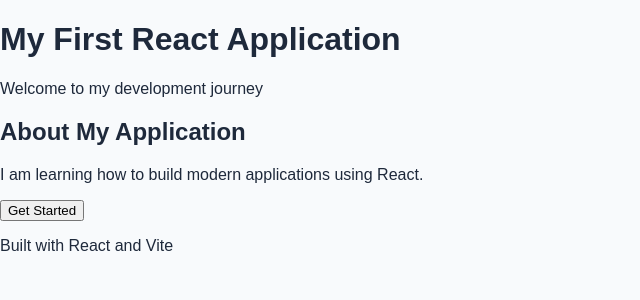
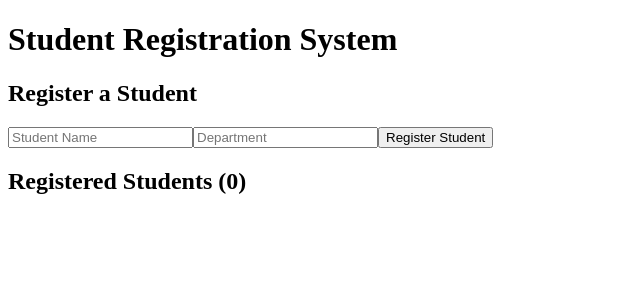
Before and after one commit to NIZAMADDEEN/vibe-coding-training, a React (Vite) app in the folder week-02-react/: page / in a window 1280 px wide. Shown: the top 300 px of the page, without its empty margins (0-640 px from the left). Built offline with nearby package versions, Linux system fonts and the light colour scheme.

Commit message:
Create your student registration application

```diff
--- a/week-02-react/src/App.jsx
+++ b/week-02-react/src/App.jsx
@@ -1,26 +1,73 @@
+
+import { useState } from 'react'
 
 function App() {
+
+  const [name, setName] = useState('')
+  const [department, setDepartment] = useState('')
+  const [students, setStudents] = useState([])
+
+  function handleSubmit(event) {
+    event.preventDefault()
+
+    if (!name.trim() || !department.trim()) {
+      return
+    }
+
+    const newStudent = {
+      id: Date.now(),
+      name: name,
+      department: department
+    }
+
+    setStudents([...students, newStudent])
+
+    setName('')
+    setDepartment('')
+  }
+
+  function removeStudent(id) {
+    setStudents(students.filter(student => student.id !== id))
+  }
+
   return (
-    <div className="app">
+    <div>
+      <h1>Student Registration System</h1>
 
-      <header className="header">
-        <h1>My First React Application</h1>
-        <p>Welcome to my development journey</p>
-      </header>
+      <h2>Register a Student</h2>
 
-      <main className="content">
-        <h2>About My Application</h2>
-        <p>
-          I am learning how to build modern
-          applications using React.
-        </p>
+      <form onSubmit={handleSubmit}>
 
-        <button>Get Started</button>
-      </main>
+        <input
+          type="text"
+          placeholder="Student Name"
+          value={name}
+          onChange={(event) => setName(event.target.value)}
+        />
 
-      <footer className="footer">
-        <p>Built with React and Vite</p>
-      </footer>
+        <input
+          type="text"
+          placeholder="Department"
+          value={department}
+          onChange={(event) => setDepartment(event.target.value)}
+        />
+
+        <button type="submit">Register Student</button>
+
+      </form>
+
+      <h2>Registered Students ({students.length})</h2>
+
+      {students.map(student => (
+        <div key={student.id}>
+          <h3>{student.name}</h3>
+          <p>{student.department}</p>
+
+          <button onClick={() => removeStudent(student.id)}>
+            Remove
+          </button>
+        </div>
+      ))}
 
     </div>
   )
--- a/week-02-react/src/index.css
+++ b/week-02-react/src/index.css
@@ -1,11 +1,76 @@
 
-* {
-  box-sizing: border-box;
+import { useState } from 'react'
+
+function App() {
+
+  const [name, setName] = useState('')
+  const [department, setDepartment] = useState('')
+  const [students, setStudents] = useState([])
+
+  function handleSubmit(event) {
+    event.preventDefault()
+
+    if (!name.trim() || !department.trim()) {
+      return
+    }
+
+    const newStudent = {
+      id: Date.now(),
+      name: name,
+      department: department
+    }
+
+    setStudents([...students, newStudent])
+
+    setName('')
+    setDepartment('')
+  }
+
+  function removeStudent(id) {
+    setStudents(students.filter(student => student.id !== id))
+  }
+
+  return (
+    <div>
+      <h1>Student Registration System</h1>
+
+      <h2>Register a Student</h2>
+
+      <form onSubmit={handleSubmit}>
+
+        <input
+          type="text"
+          placeholder="Student Name"
+          value={name}
+          onChange={(event) => setName(event.target.value)}
+        />
+
+        <input
+          type="text"
+          placeholder="Department"
+          value={department}
+          onChange={(event) => setDepartment(event.target.value)}
+        />
+
+        <button type="submit">Register Student</button>
+
+      </form>
+
+      <h2>Registered Students ({students.length})</h2>
+
+      {students.map(student => (
+        <div key={student.id}>
+          <h3>{student.name}</h3>
+          <p>{student.department}</p>
+
+          <button onClick={() => removeStudent(student.id)}>
+            Remove
+          </button>
+        </div>
+      ))}
+
+    </div>
+  )
 }
 
-body {
-  margin: 0;
-  font-family: Arial, sans-serif;
-  background: #f8fafc;
-  color: #1e293b;
-}
+export default App
```
